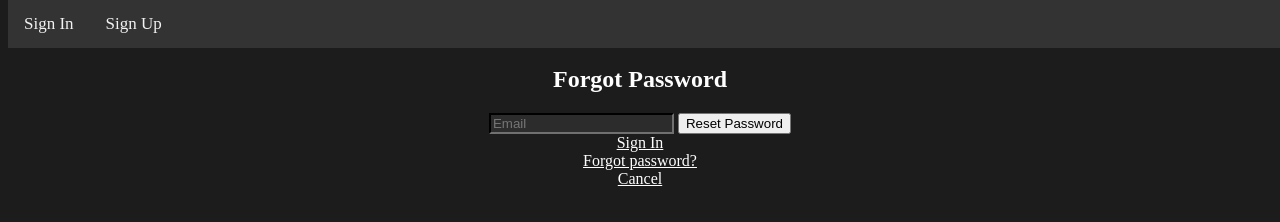
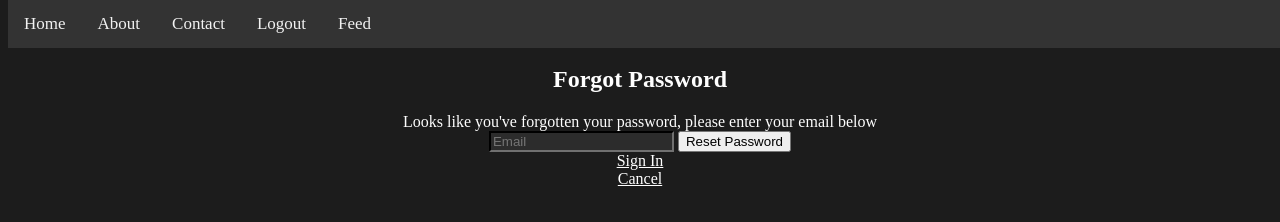
Before and after one commit to randor12/SchoolShare, a website: page public/forgotPass.html in a window 1280 px wide. Shown: the top 222 px of the page. Drawn offline with nearby package versions, Linux system fonts and the light colour scheme.

Commit message:
removed redundancies + keep consistency

```diff
--- a/public/forgotPass.html
+++ b/public/forgotPass.html
@@ -9,11 +9,15 @@
 </head>
 <body>
     <div class="navbar">
-        <a href="/login">Sign In</a>
-        <a href="/signup">Sign Up</a>
+        <a href="/">Home</a>
+        <a href="/about">About</a>
+        <a href="/contact">Contact</a>
+        <a href="/logout">Logout</a>
+        <a href="/feed">Feed</a>
     </div>
     <div class="main">
         <h2>Forgot Password</h2>
+        <body> Looks like you've forgotten your password, please enter your email below</body>
         <div class="container">
             <form method="POST" action="forgotPass">
                 <div class="row">
@@ -30,9 +34,6 @@
                     <a href="/login" style="color:white" class="btn">Sign In</a>
                 </div>
                 <div class="col">
-                    <!--Forgot Password-->
-                    <a href="/forgotPass" style="color:white" class="btn">Forgot password?</a>
-                </div>
                 <div class="col">
                     <!--Home Button-->
                     <a href="/" style="color:white" class="btn">Cancel</a>
```
Also changed, not shown: public/about.html (+1 -0 lines).
